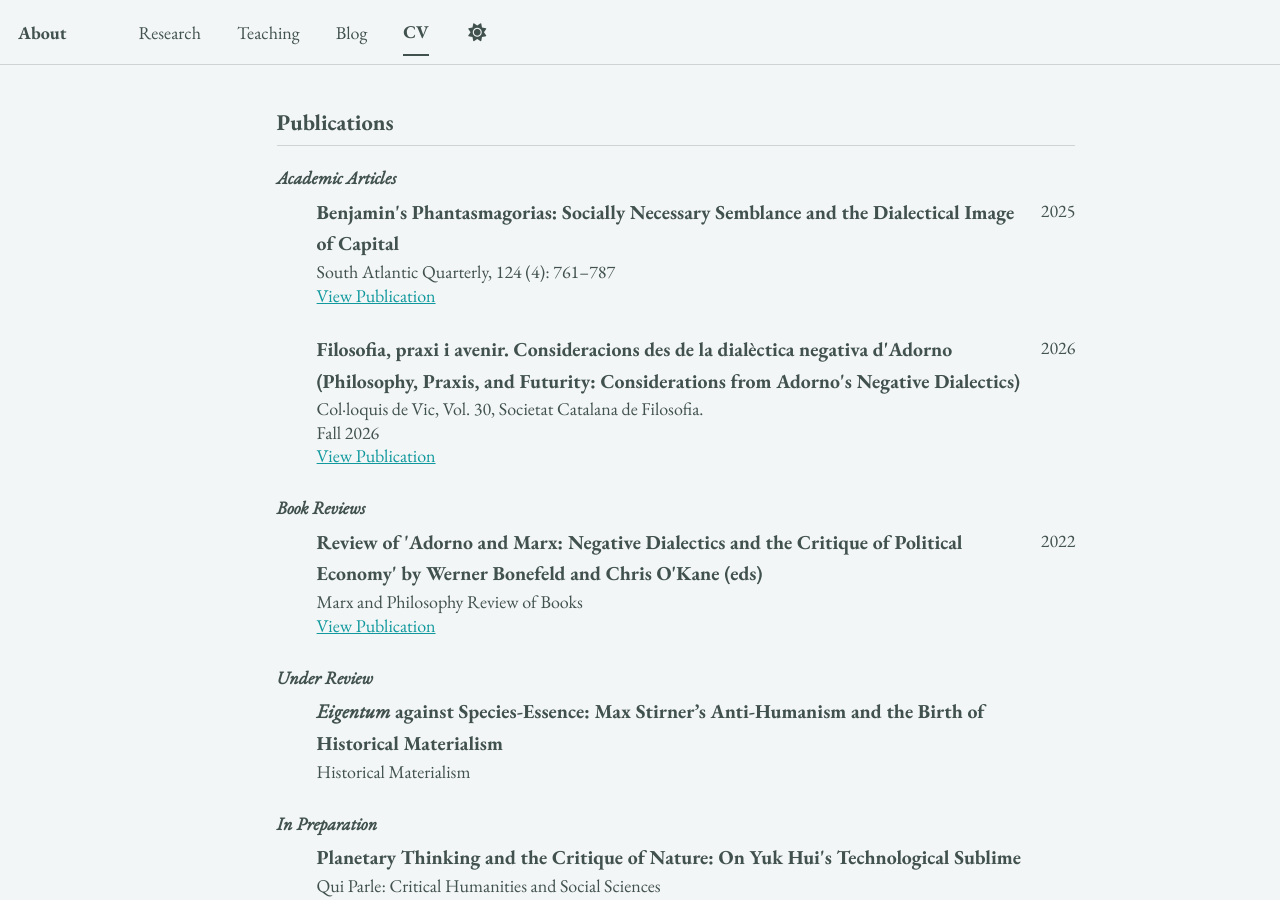
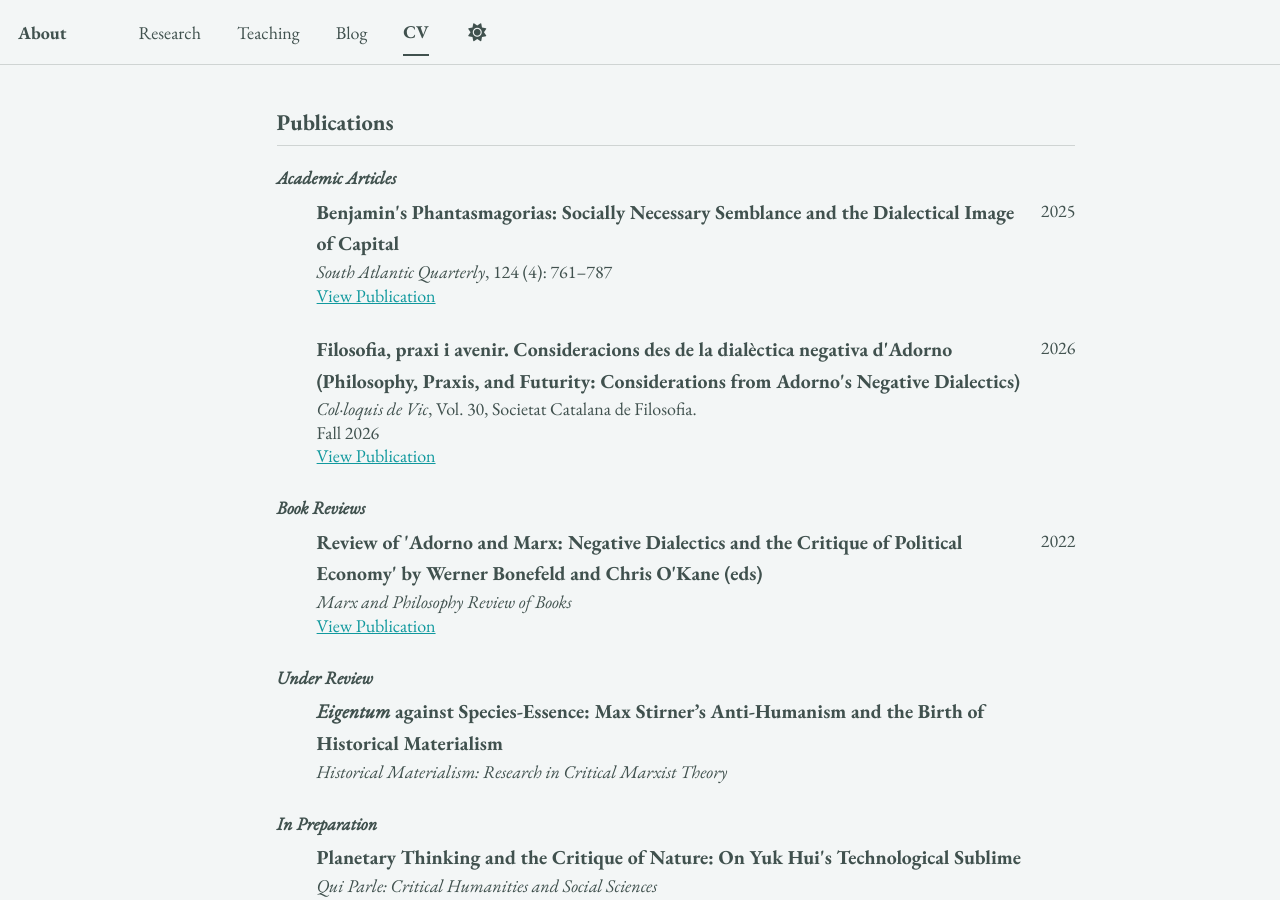
Before and after one commit to epujol90/epujol90.github.io, a Jekyll site: the page built from _pages/cv-json.md, in a window 1280 px wide and 900 px high, scrolled down 2699 px. Built offline with Jekyll 4.4.1, drawn with Linux system fonts in a browser that asks for light colours; a script bundle is joined from its source files by our own code; library files that are not in the unit come from our copies.

Commit message:
Update cv.json

```diff
--- a/_data/cv.json
+++ b/_data/cv.json
@@ -174,7 +174,7 @@
   "publications": [
     {
       "name": "Benjamin's Phantasmagorias: Socially Necessary Semblance and the Dialectical Image of Capital",
-      "publisher": "South Atlantic Quarterly, 124 (4): 761–787",
+      "publisher": "<em>South Atlantic Quarterly</em>, 124 (4): 761–787",
       "releaseDate": "2025-10-01",
       "website": "https://doi.org/10.1215/00382876-11963104",
       "summary": "",
@@ -182,7 +182,7 @@
     },
     {
       "name": "Review of 'Adorno and Marx: Negative Dialectics and the Critique of Political Economy' by Werner Bonefeld and Chris O'Kane (eds)",
-      "publisher": "Marx and Philosophy Review of Books",
+      "publisher": "<em>Marx and Philosophy Review of Books</em>",
       "releaseDate": "2022-09-12",
       "website": "https://marxandphilosophy.org.uk/reviews/20492_adorno-and-marx-negative-dialectics-and-the-critique-of-political-economy-by-werner-bonefeld-and-chris-okane-eds-reviewed-by-ernest-pujol-leon/",
       "summary": "",
@@ -190,7 +190,7 @@
     },
     {
       "name": "Filosofia, praxi i avenir. Consideracions des de la dialèctica negativa d'Adorno (Philosophy, Praxis, and Futurity: Considerations from Adorno's Negative Dialectics)",
-      "publisher": "Col·loquis de Vic, Vol. 30, Societat Catalana de Filosofia.",
+      "publisher": "<em>Col·loquis de Vic</em>, Vol. 30, Societat Catalana de Filosofia.",
       "releaseDate": "2026-10-01",
       "website": "https://www.raco.cat/index.php/ColloquisVic",
       "summary": "Fall 2026",
@@ -198,7 +198,7 @@
     },
     {
       "name": "<em>Eigentum</em> against Species-Essence: Max Stirner’s Anti-Humanism and the Birth of Historical Materialism",
-      "publisher": "Historical Materialism",
+      "publisher": "<em>Historical Materialism: Research in Critical Marxist Theory</em>",
       "releaseDate": "",
       "website": "",
       "summary": "",
@@ -206,7 +206,7 @@
     },
     {
       "name": "Planetary Thinking and the Critique of Nature: On Yuk Hui's Technological Sublime",
-      "publisher": "Qui Parle: Critical Humanities and Social Sciences",
+      "publisher": "<em>Qui Parle: Critical Humanities and Social Sciences</em>",
       "releaseDate": "",
       "website": "https://quiparle.org/CfP-The-Subject-and-its-Estrangements",
       "summary": "In preparation for the special issue 'The Subject and Its Estrangements,' forthcoming in 2027.",
```
